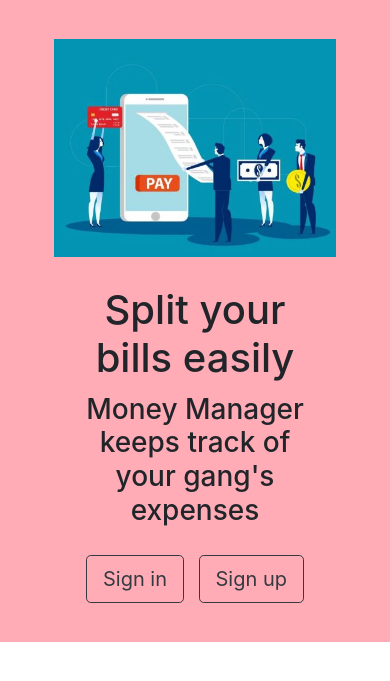
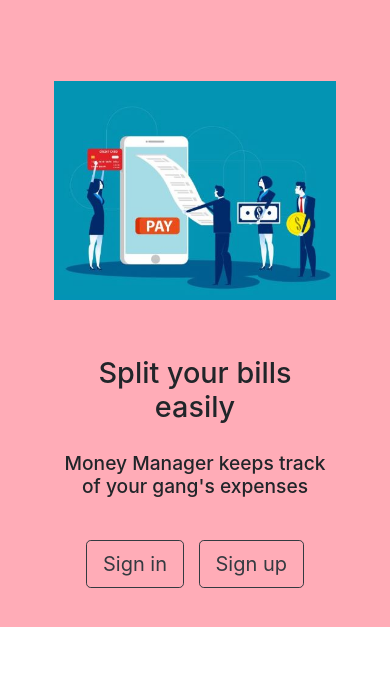
Before and after one commit to Piyush5488/Money-Manager, a web app: file index.html in a window 390 px wide. Shown: the part 56-737 px from the top of the page. Run offline with its HTML, style and script files only (its server is not run), Linux system fonts and the light colour scheme.

Commit message:
raw home page responsive

```diff
--- a/css/styles.css
+++ b/css/styles.css
@@ -29,8 +29,6 @@
   text-align: center;
 }
 
-
-
   #home{
     height: 15%;
     padding: 10%;
@@ -45,3 +43,27 @@
   .btn1{
     margin-right: 10px;
   }
+
+  @media (max-width: 576px) {
+    .home-row{
+      margin-top: 15%;
+    }
+    .home-col{
+      margin-top: 9%;
+    }
+    .content{
+      margin-top: 10%;
+      margin-left: 2%;
+      margin-right: 2%;
+    }
+    .home-h1{
+      font-size: 1.8rem;
+    }
+    .content1{
+      font-size: 1.2rem;
+      margin-top: 10%;
+    }
+    .buttons{
+      padding-top: 5%;
+    }
+  }
--- a/index.html
+++ b/index.html
@@ -44,14 +44,14 @@
 
     <section id="home">
       <div class="container">
-        <div class="row">
+        <div class="row home-row">
           <div class="col-lg-6">
             <img src="images/image.jpg" alt="" class="home-img img-fluid">
 
           </div>
-          <div class="col-lg-6">
+          <div class="col-lg-6 home-col">
             <div class="content">
-              <h1>Split your bills easily</h1>
+              <h1 class="home-h1">Split your bills easily</h1>
               <h3 class="content1">Money Manager keeps track of your gang's expenses</h3>
             </div>
             <div class="buttons">
```
